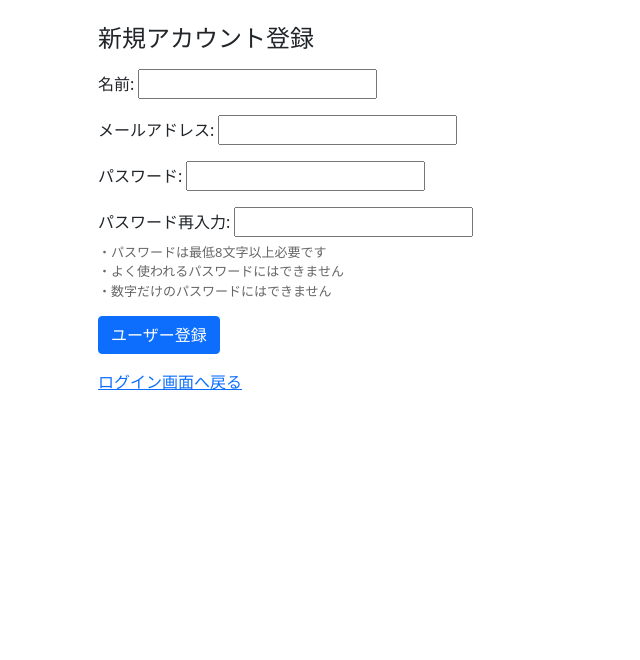
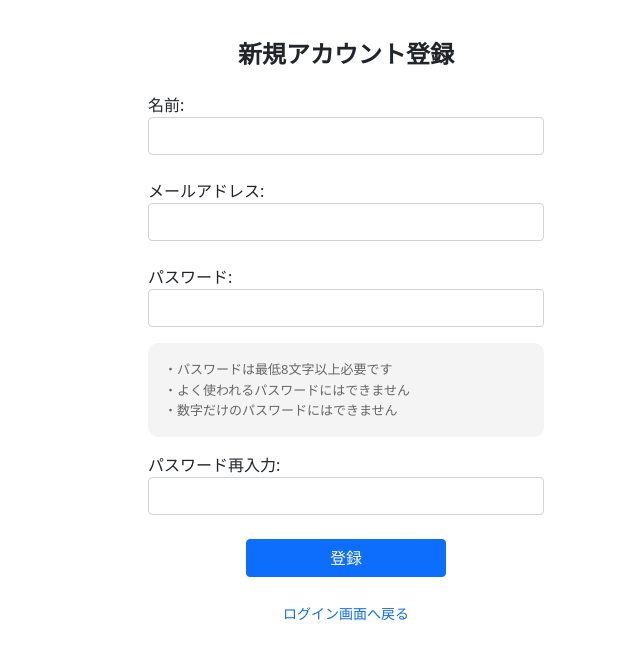
Before and after one commit to yui-okamoto8/drinkmemo, a Django app: page /accounts/regist/ in a window 1280 px wide. Shown: the top 660 px of the page, without its empty margins (294-934 px from the left). Run offline with Django 5.2, Linux system fonts and the light colour scheme.

Commit message:
accounts/models.py修正前

```diff
--- a/drinmemo/accounts/forms.py
+++ b/drinmemo/accounts/forms.py
@@ -2,15 +2,14 @@ from django import forms
 from django.contrib.auth import get_user_model
 from django.contrib.auth.password_validation import validate_password
 from django.core.exceptions import ValidationError
-from django.contrib.auth import get_user_model
-
 
 User = get_user_model()
 
 class RegistForm(forms.ModelForm):
 
     confirm_password = forms.CharField(
-        label='パスワード再入力', widget=forms.PasswordInput()
+        label='パスワード再入力',
+        widget=forms.PasswordInput(attrs={"class": "form-control"})
     )
 
     class Meta():
@@ -22,19 +21,28 @@ class RegistForm(forms.ModelForm):
             'password' : 'パスワード'
         }
         widgets = {
-            'password': forms.PasswordInput()
+            'username': forms.TextInput(attrs={"class": "form-control"}),
+            'email': forms.EmailInput(attrs={"class": "form-control"}),
+            'password': forms.PasswordInput(attrs={"class": "form-control"}),
         }
+
+    def __init__(self, *args, **kwargs):
+        super().__init__(*args, **kwargs)
+        for name in ["username", "email", "password"]:
+            if name in self.fields:
+                self.fields[name].widget.attrs.setdefault("class", "form-control")
 
     def clean(self):
         cleaned_data = super().clean()
         password = cleaned_data.get('password')
         confirm_password = cleaned_data.get('confirm_password')
-        if password != confirm_password:
+        if password and confirm_password and password != confirm_password:
             self.add_error('password', 'パスワードが一致しません')
-        try:
-            validate_password(password, self.instance)
-        except ValidationError as e:
-            self.add_error('password', e)
+        if password:
+            try:
+                validate_password(password, self.instance)
+            except ValidationError as e:
+                self.add_error('password', e)
 
         return cleaned_data
 
@@ -62,6 +70,3 @@ class EmailChangeForm(forms.ModelForm):
         widgets = {
             "email": forms.EmailInput(attrs={"class": "form-control"})
         }
-
-# class UserActivateForm(forms.Form):
-#     token = forms.CharField(widget=forms.HiddenInput())
--- a/drinmemo/drink_app/forms.py
+++ b/drinmemo/drink_app/forms.py
@@ -22,7 +22,7 @@ class DrinkRecordForm(forms.ModelForm):
 
         widgets = {
             'recorded_date': forms.DateInput(attrs={'type': 'date'}),
-            'memo': forms.Textarea(attrs={'rows': 3}),
+            'memo': forms.Textarea(attrs={'class':'form-control', 'rows': 3}),
             'ingredients': forms.CheckboxSelectMultiple(attrs={'size':'8'}),
             'taste_features': forms.CheckboxSelectMultiple(),
         }
--- a/drinmemo/templates/accounts/regist.html
+++ b/drinmemo/templates/accounts/regist.html
@@ -1,20 +1,63 @@
 {% extends 'base_auth.html' %}
 {% block content %}
-<h4 class="mb-3">新規アカウント登録</h4>
-<form method='POST'>
+
+<div class="container" style="max-width:420px; padding-top:16px;">
+
+  <h4 class="mb-4 text-center" style="font-weight:700;">新規アカウント登録</h4>
+
+  <form method="post">
     {% csrf_token %}
-    {{ regist_form.as_p }}
-    <div style="margin-top:-10px; margin-bottom:15px; font-size:13px; color:#666;">
+
+    {% if regist_form.non_field_errors %}
+      <div class="alert alert-danger">{{ regist_form.non_field_errors }}</div>
+    {% endif %}
+
+    <div class="mb-4">
+      {{ regist_form.username.label_tag }}
+      {{ regist_form.username }}
+      {{ regist_form.username.errors }}
+    </div>
+
+    <div class="mb-4">
+      {{ regist_form.email.label_tag }}
+      {{ regist_form.email }}
+      {{ regist_form.email.errors }}
+    </div>
+
+    <div class="mb-3">
+      {{ regist_form.password.label_tag }}
+      {{ regist_form.password }}
+      {{ regist_form.password.errors }}
+    </div>
+
+    <!-- 注意書き（デザイン付き） -->
+    <div class="mb-3 p-3"
+         style="background:#f4f4f4; border-radius:10px; font-size:13px; color:#666; line-height:1.6;">
       ・パスワードは最低8文字以上必要です<br>
       ・よく使われるパスワードにはできません<br>
       ・数字だけのパスワードにはできません
     </div>
 
-    <button type="submit" class="btn btn-primary w-30">ユーザー登録</button>
-</form>
+    <div class="mb-4">
+      {{ regist_form.confirm_password.label_tag }}
+      {{ regist_form.confirm_password }}
+      {{ regist_form.confirm_password.errors }}
+    </div>
 
-<div class="mt-3">
-  <a href="{% url 'accounts:login' %}">ログイン画面へ戻る</a>
+    <div class="mt-4 d-flex justify-content-center">
+      <div style="width:200px;">
+        <button type="submit" class="btn btn-primary w-100">登録</button>
+      </div>
+    </div>
+
+  </form>
+
+  <div class="mt-4 text-center">
+    <a href="{% url 'accounts:login' %}" class="text-decoration-none small">
+      ログイン画面へ戻る
+    </a>
+  </div>
+
 </div>
 
 {% endblock %}
--- a/drinmemo/templates/base_auth.html
+++ b/drinmemo/templates/base_auth.html
@@ -2,13 +2,17 @@
 <html lang="ja">
   <head>
     <meta charset="utf-8">
+
+    <meta name="viewport" content="width=device-width, initial-scale=1">
+
+
     <!-- bootstrap -->
     <link href="https://cdn.jsdelivr.net/npm/bootstrap@5.0.2/dist/css/bootstrap.min.css" rel="stylesheet"
       integrity="sha384-EVSTQN3/azprG1Anm3QDgpJLIm9Nao0Yz1ztcQTwFspd3yD65VohhpuuCOmLASjC" crossorigin="anonymous">
   </head>
 
   <body>
-    <div class="container" style="max-width: 520px; padding-top: 24px;">
+    <div class="container" style="max-width: 480px; padding-top: 24px;">
       {% block content %}{% endblock %}
     </div>
 
--- a/drinmemo/templates/drink_app/drink_detail.html
+++ b/drinmemo/templates/drink_app/drink_detail.html
@@ -91,6 +91,12 @@
     </div>
 </div>
 
+<div class="mt-4 d-flex justify-content-end px-2">
+  <a href="{% url 'drink_app:list' %}"
+     class="text-decoration-none small">
+    ← 一覧へ戻る
+  </a>
+</div>
 {% comment %} <p>
 <a href="{% url 'drink_app:list' %}">← 一覧へ戻る</a>
 </p> {% endcomment %}
```
Also changed, not shown: drinmemo/accounts/models.py (+0 -49 lines), drinmemo/templates/accounts/login.html (+56 -10 lines), drinmemo/templates/drink_app/drink_form.html (+8 -5 lines).
